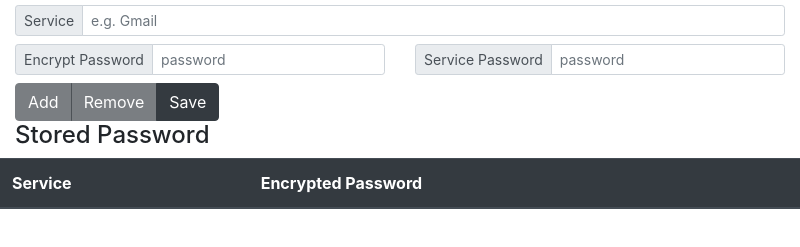
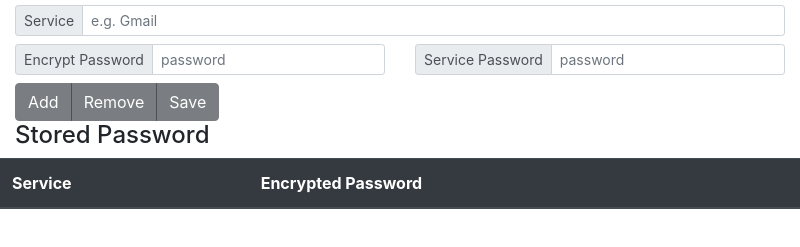
Before and after one commit to waynelai1228/personal-stupid_password_manager, an Electron app: page src/index.html in a window 800 px wide. Shown: the part 41-288 px from the top of the page. Drawn offline with nearby package versions, Linux system fonts and the light colour scheme.

Commit message:
Fix save button issue.

```diff
--- a/src/index.html
+++ b/src/index.html
@@ -67,7 +67,7 @@
         <div class="btn-group col-1">
             <button type="button" class="btn btn-dark" :disabled="!(stage_area_view == StageAreaEnum.ADD_PREVIEW)" @click="addClicked">Add</button>
             <button type="button" class="btn btn-dark" :disabled="!(stage_area_view == StageAreaEnum.DECRYPT_VIEW || stage_area_view == StageAreaEnum.REMOVE_PREVIEW)" @click="removeClicked">Remove</button>
-            <button type="button" class="btn btn-dark" :disabled="stored_passwords == {}" @click="saveClicked">Save</button>
+            <button type="button" class="btn btn-dark" :disabled="Object.keys(stored_passwords).length == 0" @click="saveClicked">Save</button>
         </div>
     </form>
 
```
